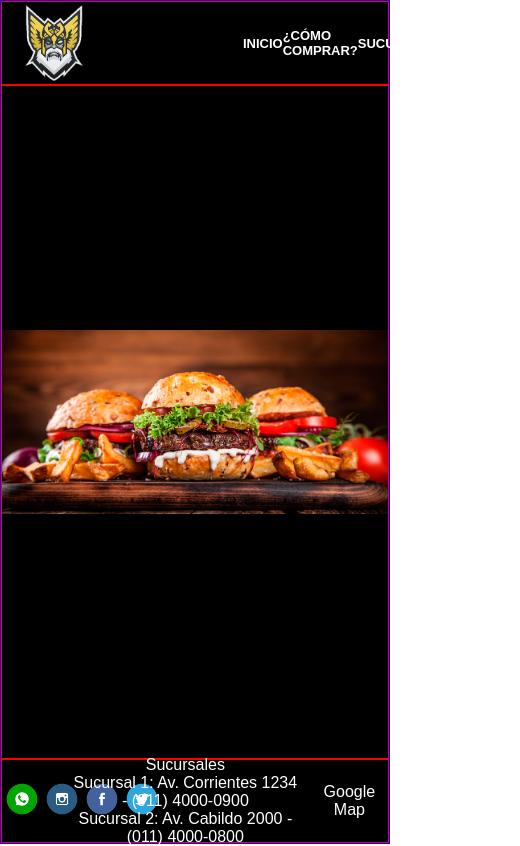
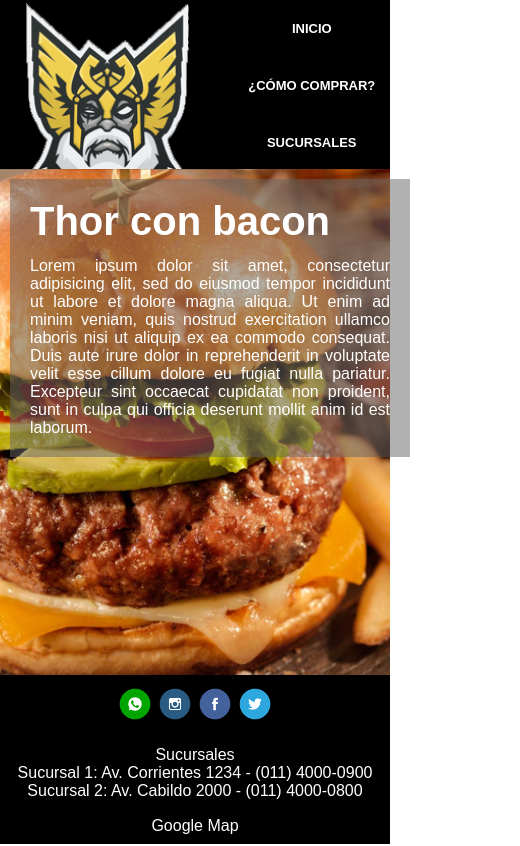
Before and after one commit to luciano2192/Valhalla, a plain HTML site: page index.html in a window 390 px wide. Shown: the whole page, 520 px wide, since content can reach past the window. Drawn offline with Linux system fonts and the light colour scheme.

Commit message:
agregado text-container para el combo

```diff
--- a/css/main.css
+++ b/css/main.css
@@ -11,12 +11,10 @@ html {
 }
 
 body {
-    border: 1px solid blue;
     height: 100%;
 }
 
 header, main, footer {
-    border: 1px solid red;
     background-color: black;
 }
 
@@ -25,40 +23,41 @@ header {
     height: 10%;
 
     display: flex;
+    flex-wrap: wrap;
     justify-content: space-between;
 }
 
 .logo {
     width: 20%;
-    /*border: 1px solid yellow;*/
 }
 
 .logo img {
-    /*position: absolute;
-    width: 80px;
-    height: auto;
-    margin: 5px 0px 0px 50px;*/
     width: auto;
     height: 100%;
     margin-left: 20px;
     padding: 3px;
 }
 
-nav.primary {
+.navbar {
     width: 35%;
     margin-right: 10px;
 
     display: flex;
+    flex-wrap: wrap;
     justify-content: space-around;
     align-items: center;
 }
 
-nav.primary a {
+.navbar a {
     color: white;
     font-size: 13px;
     font-weight: bold;
     text-transform: uppercase;
     text-decoration: none;
+}
+
+.navbar a:hover {
+    text-decoration: underline;
 }
 
 main {
@@ -73,9 +72,32 @@ main {
 }
 
 .big-image-container {
+    width: 100%;
+    height: 100%;
 }
 
-.big-image-container img {
+.my-slides {
+    width: 100%;
+    height: 100%;
+    background-position: center center;
+    background-size: cover;
+}
+
+.text-container {
+    position: absolute; /* tuve que ponerlo para que tome el margin */
+    width: 400px;
+    padding: 20px;
+    margin: 10px;
+    text-align: justify;
+    background-color: rgba(100,100,100,0.5);
+}
+
+.text-container h2 {
+    margin-bottom: 13px;
+}
+
+.my-slides h2 {
+    font-size: 2.5em;
 }
 
 footer {
@@ -83,6 +105,7 @@ footer {
     height: 10%;
 
     display: flex;
+    flex-wrap: wrap;
     justify-content: space-between;
     align-items: center;
 }
@@ -109,11 +132,29 @@ footer {
     text-align: center;
     list-style: none;
 }
+
 .info ul {
     list-style: none;
 }
+
 .map {
     color: white;
     width: 20%;
     text-align: center;
 }
+
+@media (max-width: 760px){
+    header {
+        height: 20%;
+    }
+    main {
+        height: 60%;
+    }
+    footer {
+        height: 20%;
+    }
+    .social, .info, .map {
+        width: 100%;
+        justify-content: center;
+    }
+}
--- a/index.html
+++ b/index.html
@@ -1,5 +1,5 @@
 <!DOCTYPE html>
-<html>
+<html lang="es">
 <head>
     <meta charset="utf-8" />
     <meta http-equiv="X-UA-Compatible" content="IE=edge">
@@ -13,7 +13,8 @@
         <div class="logo">
             <img src="img/odin-logo.png" class="logo" alt="The New Valhalla logo">
         </div>
-        <nav class="primary">
+
+        <nav class="navbar">
             <a href="#">Inicio</a>
             <a href="#">¿Cómo comprar?</a>
             <a href="#">Sucursales</a>
@@ -22,10 +23,58 @@
     </header>
     <main>
         <div class="big-image-container">
-            <img src="img/hamburguesas/hamburguesas-index-2.jpg" class="mySlides" width="100%" height="100%">
-            <img src="#" class="mySlides" width="100%" height="100%">
-            <img src="img/hamburguesas/hamburguesas-index-2.jpg" class="mySlides" width="100%" height="100%">
-            <img src="img/hamburguesas/hamburguesas-index-2.jpg" class="mySlides" width="100%" height="100%">
+            <div class="my-slides slide1" style="background-image: url('img/hamburguesas/hamburguesas-1.jpg');">
+                <div class="text-container">
+                    <h2>Odin con cheddar</h2>
+                    <p>Lorem ipsum dolor sit amet, consectetur
+                    adipisicing elit, sed do eiusmod tempor incididunt ut
+                    labore et dolore magna aliqua. Ut enim ad minim veniam,
+                    quis nostrud exercitation ullamco laboris nisi ut aliquip
+                    ex ea commodo consequat. Duis aute irure dolor in reprehenderit
+                    in voluptate velit esse cillum dolore eu fugiat nulla pariatur.
+                    Excepteur sint occaecat cupidatat non proident, sunt in culpa
+                    qui officia deserunt mollit anim id est laborum.</p>
+                </div>
+            </div>
+            <div class="my-slides slide2" style="background-image: url('img/hamburguesas/hamburguesas-2.jpg');">
+                <div class="text-container">
+                <h2>Thor con bacon</h2>
+                    <p>Lorem ipsum dolor sit amet, consectetur
+                        adipisicing elit, sed do eiusmod tempor incididunt ut
+                        labore et dolore magna aliqua. Ut enim ad minim veniam,
+                        quis nostrud exercitation ullamco laboris nisi ut aliquip
+                        ex ea commodo consequat. Duis aute irure dolor in reprehenderit
+                        in voluptate velit esse cillum dolore eu fugiat nulla pariatur.
+                        Excepteur sint occaecat cupidatat non proident, sunt in culpa
+                        qui officia deserunt mollit anim id est laborum.</p>
+                </div>
+            </div>
+            <div class="my-slides slide3" style="background-image: url('img/hamburguesas/hamburguesas-3.jpg');">
+                <div class="text-container">
+                    <h2>Heimdall con dijon</h2>
+                    <p>Lorem ipsum dolor sit amet, consectetur
+                        adipisicing elit, sed do eiusmod tempor incididunt ut
+                        labore et dolore magna aliqua. Ut enim ad minim veniam,
+                        quis nostrud exercitation ullamco laboris nisi ut aliquip
+                        ex ea commodo consequat. Duis aute irure dolor in reprehenderit
+                        in voluptate velit esse cillum dolore eu fugiat nulla pariatur.
+                        Excepteur sint occaecat cupidatat non proident, sunt in culpa
+                        qui officia deserunt mollit anim id est laborum.</p>
+                </div>
+            </div>
+            <div class="my-slides slide4" style="background-image: url('img/hamburguesas/hamburguesas-4.jpg');">
+                <div class="text-container">
+                    <h2>Freyr vegano</h2>
+                    <p>Lorem ipsum dolor sit amet, consectetur
+                        adipisicing elit, sed do eiusmod tempor incididunt ut
+                        labore et dolore magna aliqua. Ut enim ad minim veniam,
+                        quis nostrud exercitation ullamco laboris nisi ut aliquip
+                        ex ea commodo consequat. Duis aute irure dolor in reprehenderit
+                        in voluptate velit esse cillum dolore eu fugiat nulla pariatur.
+                        Excepteur sint occaecat cupidatat non proident, sunt in culpa
+                        qui officia deserunt mollit anim id est laborum.</p>
+                </div>
+            </div>
         </div>
     </main>
     <footer>
@@ -46,23 +95,6 @@
             <p>Google Map</p>
         </div>
     </footer>
-    <script>
-        var slideIndex = 0;
-        showSlides();
-
-        function showSlides() {
-            var i;
-            var slides = document.getElementsByClassName("mySlides");
-            for (i = 0; i < slides.length; i++) {
-            slides[i].style.display = "none";
-            }
-            slideIndex++;
-            if(slideIndex > slides.length) {
-                slideIndex = 1
-            }
-            slides[slideIndex-1].style.display = "block";
-            setTimeout(showSlides,2000);
-        }
-    </script>
+    <script src="js/main.js"></script>
 </body>
 </html>
--- a/js/main.js
+++ b/js/main.js
@@ -0,0 +1,29 @@
+// Homepage slider
+function startSlider(){
+    var slideIndex = 0;
+
+    showSlides();
+
+    function showSlides() {
+        var i;
+        var slides = document.getElementsByClassName("my-slides");
+
+        for (i = 0; i < slides.length; i++) {
+            slides[i].style.display = "none";
+        }
+
+        slideIndex++;
+
+        if(slideIndex > slides.length) {
+            slideIndex = 1;
+        }
+
+        if( slides[slideIndex-1] != undefined ){
+            slides[slideIndex-1].style.display = "block";
+        }
+
+        setTimeout(showSlides,3000);
+    }
+}
+
+startSlider();
```
Also changed, not shown: img/hamburguesas/hamburguesas-1.jpg (renamed from img/hamburguesas/hamburguesas-index-2.jpg), img/hamburguesas/hamburguesas-2.jpg (added), img/hamburguesas/hamburguesas-3.jpg (added), img/hamburguesas/hamburguesas-4.jpg (added), 1 other file.
